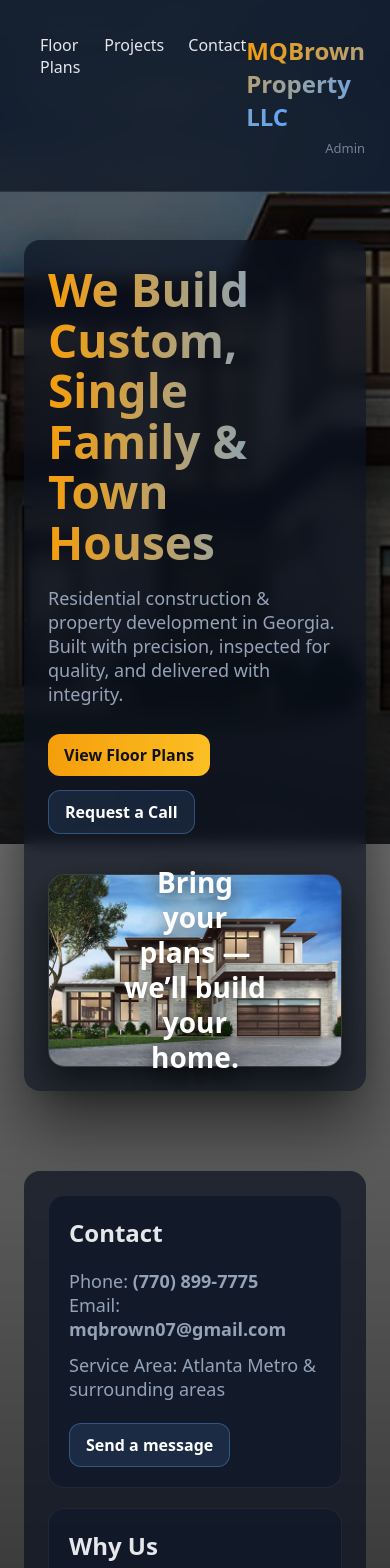
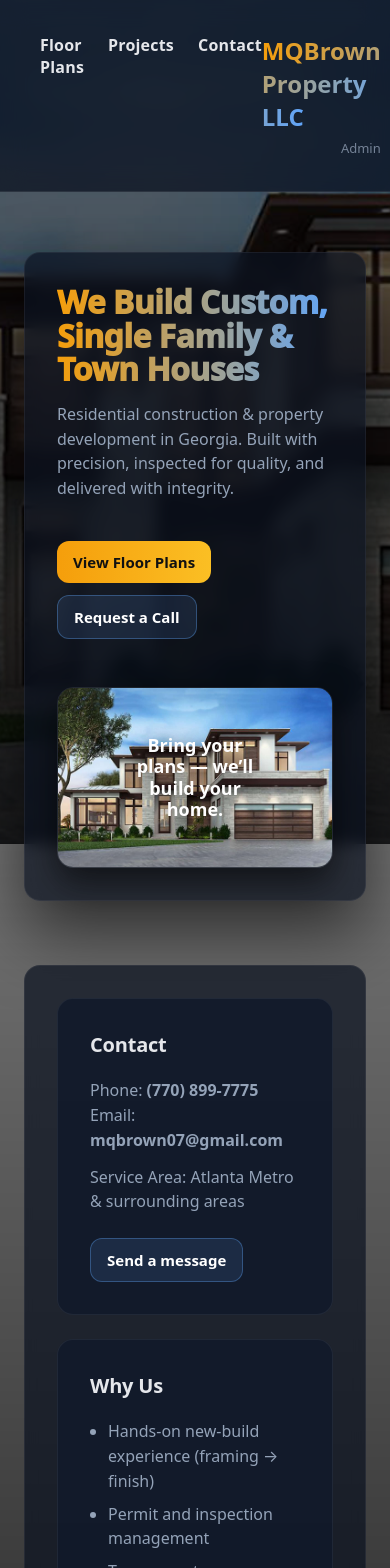
Before and after one commit to MQBrown/MelWebsiteRepo, a React (Vite) app: page / in a window 390 px wide. Shown: the top 1568 px of the page. Built offline with nearby package versions, Linux system fonts and the light colour scheme.

Commit message:
Refactor CSS variables and improve styling

```diff
--- a/src/styles.css
+++ b/src/styles.css
@@ -9,8 +9,20 @@
   --brand:#f59e0b;
   --brand2:#60a5fa;
 
+  --border: rgba(255,255,255,0.10);
   --ring: rgba(96,165,250,0.55);
-  --border: rgba(255,255,255,0.10);
+
+  /* Spacing rhythm */
+  --space-1: 8px;
+  --space-2: 12px;
+  --space-3: 16px;
+  --space-4: 24px;
+  --space-5: 32px;
+  --space-6: 48px;
+  --space-7: 64px;
+
+  --radius-lg: 16px;
+  --radius-xl: 22px;
 }
 
 *{ box-sizing:border-box; }
@@ -19,19 +31,23 @@ html, body{ height:100%; }
 
 body{
   margin:0;
-  font-family:system-ui,-apple-system,Segoe UI,Roboto,Arial,sans-serif;
-  color:var(--text);
+  font-family: system-ui,-apple-system,Segoe UI,Roboto,Arial,sans-serif;
+  color: var(--text);
 
   background:
-    linear-gradient(rgba(0,0,0,0.55), rgba(0,0,0,0.8)),
+    linear-gradient(rgba(0,0,0,0.55), rgba(0,0,0,0.80)),
     url('/house.jpg') center/cover no-repeat;
+
+  /* Better text rendering */
+  -webkit-font-smoothing: antialiased;
+  text-rendering: optimizeLegibility;
 }
 
 /* ===== PAGE FRAME ===== */
 .container{
   max-width:1100px;
   margin:140px auto 40px;
-  padding:40px 24px;
+  padding:var(--space-6) var(--space-4);
 }
 
 /* ===== HEADER ===== */
@@ -50,7 +66,7 @@ body{
 
   backdrop-filter: blur(12px);
   background: rgba(11,18,32,0.75);
-  border-bottom:1px solid rgba(255,255,255,0.08);
+  border-bottom: 1px solid rgba(255,255,255,0.08);
 }
 
 /* LEFT MENU */
@@ -59,17 +75,21 @@ body{
   gap:24px;
 }
 
-/* remove hyperlink look for menu */
 .links a{
   color:#e5e7eb;
   text-decoration:none;
-  font-weight:500;
+  font-weight:550;
+  letter-spacing: 0.2px;
 }
-.links a:hover{ color:var(--brand); }
+
+.links a:hover{
+  color: var(--brand);
+}
+
 .links a:focus-visible{
   outline: 3px solid var(--ring);
   outline-offset: 4px;
-  border-radius:10px;
+  border-radius: 10px;
 }
 
 /* RIGHT SIDE */
@@ -96,45 +116,48 @@ body{
   color:var(--muted);
   text-decoration:none;
 }
-.admin-link:hover{ color:var(--brand2); }
+
+.admin-link:hover{
+  color: var(--brand2);
+}
+
 .admin-link:focus-visible{
   outline: 3px solid var(--ring);
   outline-offset: 4px;
-  border-radius:10px;
+  border-radius: 10px;
 }
 
 /* ===== HERO ===== */
 .hero{
   max-width:1100px;
-  margin:0 auto 80px;
-  padding:50px;
+  margin:0 auto var(--space-7);
+  padding: clamp(28px, 4vw, 50px);
 
-  border-radius:22px;
-
+  border-radius: var(--radius-xl);
   backdrop-filter: blur(10px);
   background: var(--panel);
 
+  border: 1px solid rgba(255,255,255,0.06);
   box-shadow: 0 30px 70px rgba(0,0,0,0.60);
 }
 
-/* split */
 .hero-split{
   display:grid;
   grid-template-columns:1fr;
-  gap:40px;
+  gap: var(--space-6);
   align-items:center;
 }
 
 @media (min-width:900px){
   .hero-split{
-    grid-template-columns:1.2fr 1fr;
+    grid-template-columns: 1.2fr 1fr;
   }
 }
 
 .hero-left{
   display:flex;
   flex-direction:column;
-  gap:18px;
+  gap: var(--space-3);
 }
 
 .hero-right{
@@ -147,13 +170,14 @@ body{
 .hero-image{
   width:100%;
   max-width:420px;
-  border-radius:16px;
+  border-radius: var(--radius-lg);
   object-fit:cover;
 
-  border:1px solid rgba(255,255,255,0.08);
-  box-shadow:0 15px 35px rgba(0,0,0,0.60);
+  border: 1px solid rgba(255,255,255,0.08);
+  box-shadow: 0 15px 35px rgba(0,0,0,0.60);
 }
 
+/* BIG TEXT OVER IMAGE */
 .hero-overlay-text{
   position:absolute;
   top:50%;
@@ -161,22 +185,24 @@ body{
   transform:translate(-50%, -50%);
   text-align:center;
 
-  font-size:28px;
-  font-weight:800;
-  line-height:1.25;
+  font-size: clamp(18px, 2vw, 28px);
+  font-weight: 850;
+  line-height:1.2;
 
   max-width:280px;
   color:#fff;
 
-  text-shadow:0 6px 20px rgba(0,0,0,0.90);
+  text-shadow: 0 6px 20px rgba(0,0,0,0.90);
 }
 
-/* ===== TEXT ===== */
+/* ===== TYPOGRAPHY (luxury scale) ===== */
 .h1{
-  font-size:46px;
-  font-weight:900;
-  line-height:1.1;
+  font-size: clamp(32px, 3.2vw, 52px);
+  font-weight: 950;
+  line-height: 1.05;
   margin:0;
+
+  letter-spacing: -0.6px;
 
   background: linear-gradient(90deg, #f59e0b, #60a5fa);
   -webkit-background-clip:text;
@@ -184,40 +210,57 @@ body{
 }
 
 .sub{
-  font-size:18px;
-  color:var(--muted);
-  max-width:520px;
-  margin:0 0 10px;
+  font-size: clamp(16px, 1.2vw, 19px);
+  color: var(--muted);
+  max-width: 560px;
+  margin: 0 0 var(--space-2);
+  line-height: 1.55;
 }
 
-/* ===== BUTTONS (remove hyperlink look everywhere) ===== */
-/* Links have states (:link/:visited/:hover/:active/:focus). We style them so they never appear like default hyperlinks. [1](https://developer.mozilla.org/en-US/docs/Learn_web_development/Core/Text_styling/Styling_links)[2](https://www.w3schools.com/Css/css_link.asp) */
+/* Section headings inside cards */
+.card h2{
+  margin: 0 0 var(--space-1);
+  font-size: 20px;
+  font-weight: 750;
+  letter-spacing: -0.2px;
+}
+
+/* ===== BUTTONS (no hyperlink look) ===== */
 .btn{
   display:inline-flex;
   align-items:center;
   justify-content:center;
 
-  padding:10px 16px;
-  border-radius:12px;
-  font-weight:700;
+  padding: 11px 16px;
+  border-radius: 12px;
+  font-weight: 750;
+  font-size: 15px;
+
   border:none;
   cursor:pointer;
 
-  text-decoration:none;      /* remove underline */
+  text-decoration:none; /* remove underline */
   user-select:none;
 
   background: linear-gradient(90deg, #f59e0b, #fbbf24);
   color:#111;
+
+  transition: transform .18s ease, box-shadow .18s ease, opacity .18s ease;
 }
 
-/* Ensure anchors with .btn do not become purple/blue visited */
+/* ensure Link anchors never show visited colors */
 .btn:link,
 .btn:visited{
   color:#111;
   text-decoration:none;
 }
 
-.btn:hover{ opacity:0.92; }
+.btn:hover{
+  transform: translateY(-1px);
+  box-shadow: 0 14px 30px rgba(0,0,0,0.35);
+  opacity: 0.96;
+}
+
 .btn:active{ transform: translateY(1px); }
 
 .btn:focus-visible{
@@ -230,6 +273,7 @@ body{
   color:#fff;
   border:1px solid rgba(96,165,250,0.35);
 }
+
 .btn.secondary:link,
 .btn.secondary:visited{
   color:#fff;
@@ -237,60 +281,61 @@ body{
 
 .btn.secondary:hover{
   background: rgba(96,165,250,0.20);
+  box-shadow: 0 14px 30px rgba(0,0,0,0.25);
 }
 
 /* Hero button row */
 .hero-actions{
   display:flex;
-  gap:14px;
-  flex-wrap:wrap;
+  gap: var(--space-2);
+  flex-wrap: wrap;
+  margin-top: var(--space-2);
 }
 
 /* ===== LOWER SECTIONS ===== */
 .section{
-  margin-top:60px;
-  padding:24px;
+  margin-top: var(--space-7);
+  padding: var(--space-5);
 
-  border-radius:16px;
+  border-radius: var(--radius-lg);
   backdrop-filter: blur(8px);
   background: var(--panel2);
+
+  border: 1px solid rgba(255,255,255,0.06);
 }
 
 /* ===== GRID / CARDS ===== */
 .grid{
   display:grid;
   grid-template-columns:repeat(12,1fr);
-  gap:20px;
+  gap: var(--space-4);
 }
 
-/* Default: natural cards (stable) */
+/* Default stable card (your preferred look) */
 .card{
   grid-column:span 12;
   background: rgba(18,26,43,0.90);
-  border-radius:16px;
-  padding:20px;
-  border:1px solid rgba(255,255,255,0.06);
+  border-radius: var(--radius-lg);
+  padding: var(--space-5);
+  border: 1px solid rgba(255,255,255,0.06);
 }
 
-/* nice spacing inside cards */
-.card h2{ margin:0 0 8px; }
-.card ul{ margin: 0; padding-left:18px; }
-.card li{ margin-bottom:8px; color:var(--muted); }
+/* clean list style */
+.card ul{ margin: 0; padding-left: 18px; }
+.card li{ margin-bottom: 8px; color: var(--muted); }
 
 /* clean button spacing in cards */
-.card .btn{
-  margin-top:12px;
-}
+.card .btn{ margin-top: var(--space-2); display:inline-flex; }
 
-/* Optional: “line up buttons” mode — add class `equalize` to the grid container */
+/* OPTIONAL “line up buttons” mode — add class `equalize` to the grid container */
 .grid.equalize .card{
   display:flex;
   flex-direction:column;
-  gap:12px;
-  min-height: 280px;      /* gentle consistency, avoids past “messed up” layout */
+  gap: var(--space-2);
+  min-height: 280px;
 }
 .grid.equalize .card .btn{
-  margin-top:auto;        /* push button to bottom */
+  margin-top:auto;        /* align bottoms */
   align-self:flex-start;
 }
 
@@ -302,25 +347,25 @@ body{
 .contact-layout{
   display:grid;
   grid-template-columns:1fr;
-  gap:24px;
+  gap: var(--space-4);
 }
 
 @media (min-width:900px){
   .contact-layout{
     grid-template-columns:1.2fr 0.8fr;
-    gap:32px;
+    gap: var(--space-5);
     align-items:start;
   }
 }
 
 .contact-form{
   display:grid;
-  gap:12px;
+  gap: var(--space-2);
 }
 
 .contact-right{
   border-left: 1px solid rgba(255,255,255,0.08);
-  padding-left: 18px;
+  padding-left: var(--space-4);
 }
 
 @media (max-width:899px){
@@ -328,7 +373,7 @@ body{
     border-left:none;
     padding-left:0;
     border-top: 1px solid rgba(255,255,255,0.08);
-    padding-top: 18px;
+    padding-top: var(--space-4);
   }
 }
 
@@ -347,10 +392,23 @@ label{
   color:var(--muted);
 }
 
-/* Footer (if you keep it) */
-.footer{
-  padding:28px 0;
-  color:var(--muted);
-  border-top:1px solid rgba(148,163,184,0.15);
-  margin-top:32px;
+/* ===== SUBTLE ANIMATIONS ===== */
+@keyframes fadeUp{
+  from{ opacity:0; transform: translateY(10px); }
+  to{ opacity:1; transform: translateY(0); }
 }
+
+.reveal{
+  opacity:0;
+  transform: translateY(10px);
+}
+
+.reveal.is-visible{
+  animation: fadeUp .55s ease both;
+}
+
+/* Respect reduced-motion */
+@media (prefers-reduced-motion: reduce){
+  .reveal{ opacity:1; transform:none; }
+  .reveal.is-visible{ animation:none; }
+}
```
